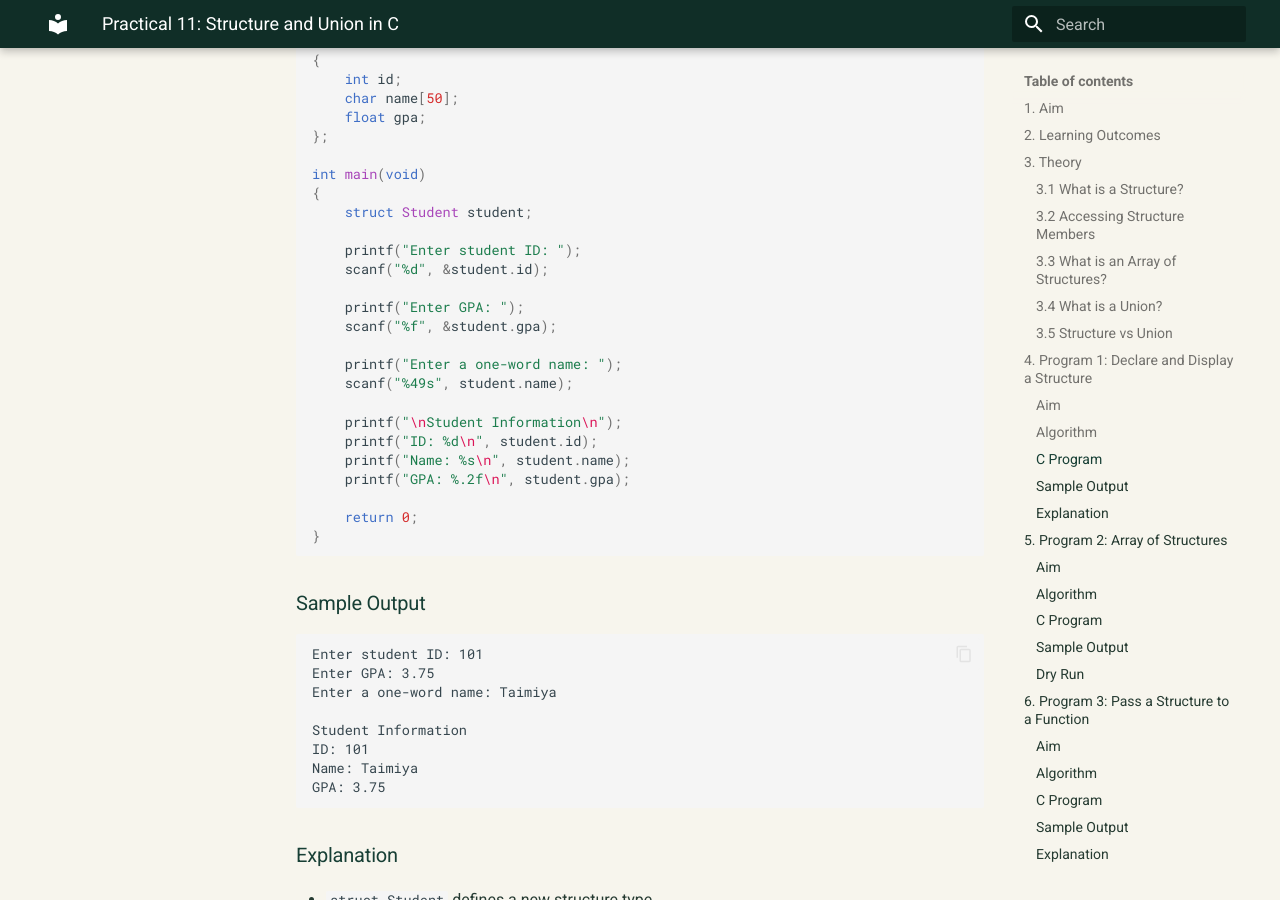
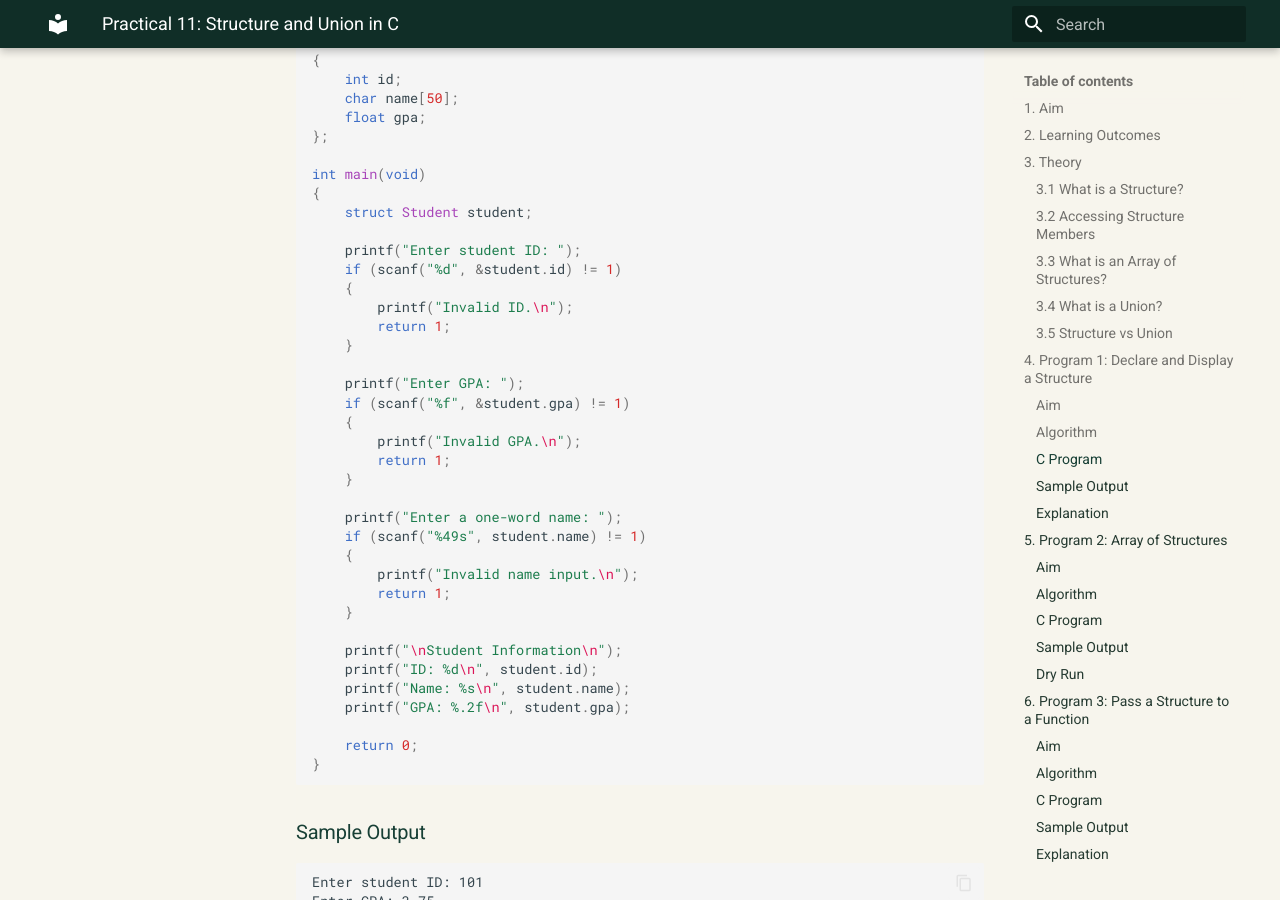
Before and after one commit to taimiyatahsin0-png/nu-cse-notes-store, an MkDocs documentation site: the page built from docs/subjects/spl-lab/11-structure-and-union.md, in a window 1280 px wide and 900 px high, scrolled down 3422 px. Built offline with MkDocs 1.6.1 and Material for MkDocs 9.7.7, drawn with Linux system fonts in a browser that asks for light colours; some of the changed text lies outside the part shown.

Commit message:
Validate interactive input in Practical 11

```diff
--- a/docs/subjects/spl-lab/11-structure-and-union.md
+++ b/docs/subjects/spl-lab/11-structure-and-union.md
@@ -127,13 +127,25 @@ int main(void)
     struct Student student;
 
     printf("Enter student ID: ");
-    scanf("%d", &student.id);
+    if (scanf("%d", &student.id) != 1)
+    {
+        printf("Invalid ID.\n");
+        return 1;
+    }
 
     printf("Enter GPA: ");
-    scanf("%f", &student.gpa);
+    if (scanf("%f", &student.gpa) != 1)
+    {
+        printf("Invalid GPA.\n");
+        return 1;
+    }
 
     printf("Enter a one-word name: ");
-    scanf("%49s", student.name);
+    if (scanf("%49s", student.name) != 1)
+    {
+        printf("Invalid name input.\n");
+        return 1;
+    }
 
     printf("\nStudent Information\n");
     printf("ID: %d\n", student.id);
@@ -199,7 +211,11 @@ int main(void)
     for (i = 0; i < 3; i++)
     {
         printf("Enter ID and marks for student %d: ", i + 1);
-        scanf("%d %f", &students[i].id, &students[i].marks);
+        if (scanf("%d %f", &students[i].id, &students[i].marks) != 2)
+        {
+            printf("Invalid student data.\n");
+            return 1;
+        }
     }
 
     printf("\nStudent Records\n");
@@ -270,7 +286,11 @@ int main(void)
     struct Book book;
 
     printf("Enter book ID and price: ");
-    scanf("%d %f", &book.id, &book.price);
+    if (scanf("%d %f", &book.id, &book.price) != 2)
+    {
+        printf("Invalid book data.\n");
+        return 1;
+    }
 
     displayBook(book);
 
```
